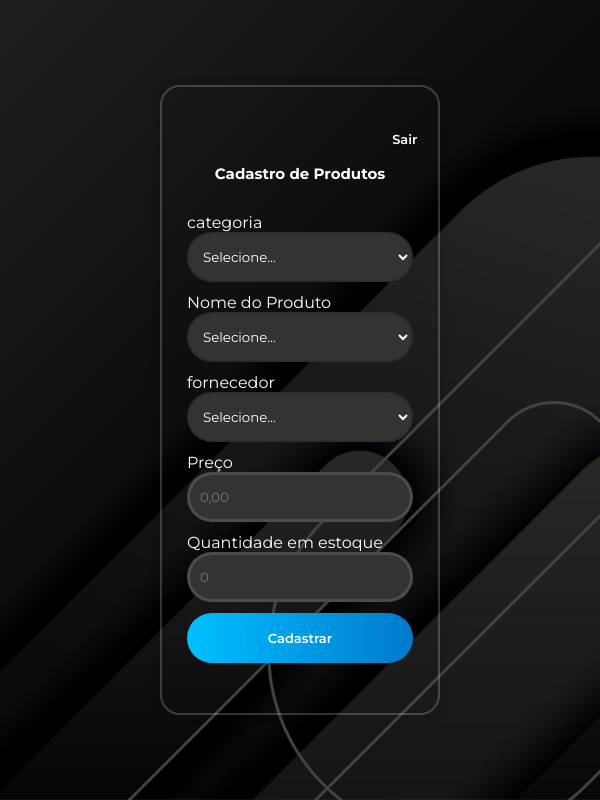
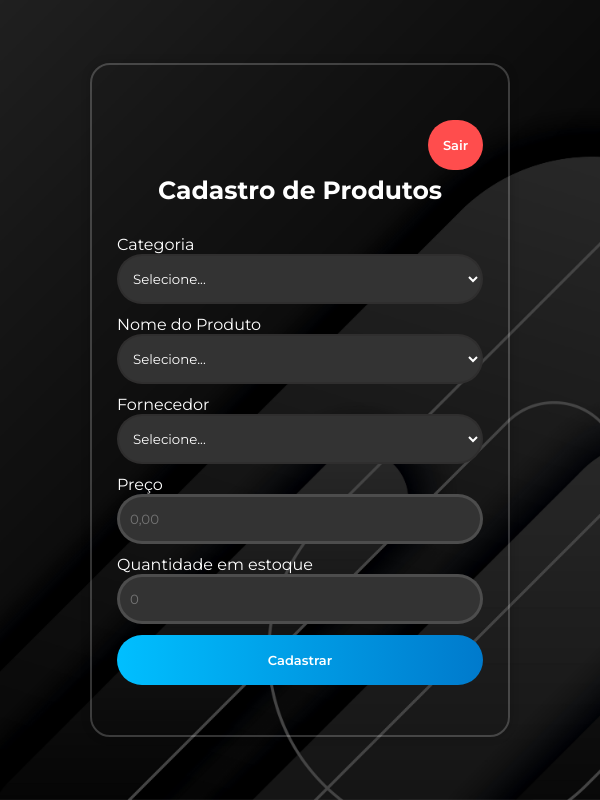
Before and after one commit to AlessandrooGomess/Projeto-03, a plain HTML site: page main.html in a window 600 px wide. Drawn offline with Linux system fonts and the light colour scheme.

Commit message:
Modificação nas media queries

```diff
--- a/main.html
+++ b/main.html
@@ -17,10 +17,10 @@
                 <div class="botao-sair">
                     <button type="button" class="botao">Sair</button>
                 </div>
+                <h2>Cadastro de Produtos</h2>
 
-                <h2>Cadastro de Produtos</h2>
                 <div class="form">
-                    <label for="categoria">categoria</label>
+                    <label for="categoria">Categoria</label>
                     <select id="categoria" required>
                         <option value="">Selecione...</option>
                         <option>Água</option>
@@ -61,12 +61,15 @@
                 </div>
 
                 <div class="form">
-                    <label for="fornecedor">fornecedor</label>
+                    <label for="fornecedor">Fornecedor</label>
                     <select id="fornecedor" required>
                         <option value="">Selecione...</option>
                         <option>Água Crystal</option>
                         <option>Minalba</option>
                         <option>Indaiá</option>
+                        <option>Bon Gelo</option>
+                        <option>Barragelo</option>
+                        <option>Fabrimax</option>
                     </select>
                 </div>
 
--- a/styles.css
+++ b/styles.css
@@ -133,7 +133,7 @@ a:hover {
 }
 
 .container-main {
-    width: 520px;
+    width: 550px;
     background-color: transparent;
     border: 2px solid rgba(255, 255, 255, .2);
     border-radius: 20px;
@@ -146,11 +146,11 @@ a:hover {
 }
 
 .botao-sair {
-    margin-left: 45%;
-    margin-top: -10%;
-    width: 100%;
-    height: 50px;
-    padding: 10px 200px;
+    display: flex;
+    width: 15%;
+    height: auto;
+    margin-left: 85%;
+    padding: 5px 0px;
 }
 
 .botao-sair button {
@@ -228,74 +228,26 @@ select:hover {
     cursor: pointer;
 }
 
-@media(max-width: 750px) {
-
-    .tela-login {
-        display: flex;
-        justify-content: center;
-        align-items: center;
-    }
+@media(max-width:600px){
 
     .container-main {
-        width: 350px;
-    }
-
-    .botao-sair {
-        margin-left: 40%;
-        margin-top: -10%;
-        width: 100%;
-        height: 50px;
-        padding: 0px 160px;
-    }
+    width: 420px;
 }
 
-@media(min-width:400px) and (max-width:620px) {
+.container-main>* {
+    padding: 50px 25px;
+}
+
+}
+
+@media(min-width:160px) and (max-width:450px){
 
     .container-main {
-        width: 420px;
-        background-color: transparent;
-        border: 2px solid rgba(255, 255, 255, .2);
-        border-radius: 20px;
-        color: #FFFFFF;
-        box-shadow: 0 0 10px rgba(0, 0, 0, .2);
-    }
+    width: 320px;
+}
 
-    .tela-login {
-        display: flex;
-        justify-content: center;
-        align-items: center;
-    }
+.container-main>* {
+    padding: 10px 5px;
+}
 
-    .container-main {
-        width: 280px;
-    }
-
-    .botao-sair {
-        margin-left: 20%;
-        margin-top: -10%;
-        width: 100%;
-        height: 50px;
-        padding: 0px 160px;
-    }
-
-
-    @media(min-width:200px) and (max-width:620px) {
-
-        .tela-login {
-            display: flex;
-            justify-content: center;
-            align-items: center;
-        }
-
-        .container-main {
-            width: 280px;
-        }
-
-        h2 {
-            text-align: center;
-            font-size: 15px;
-            color: #FFFFFF;
-        }
-
-    }
 }
```
